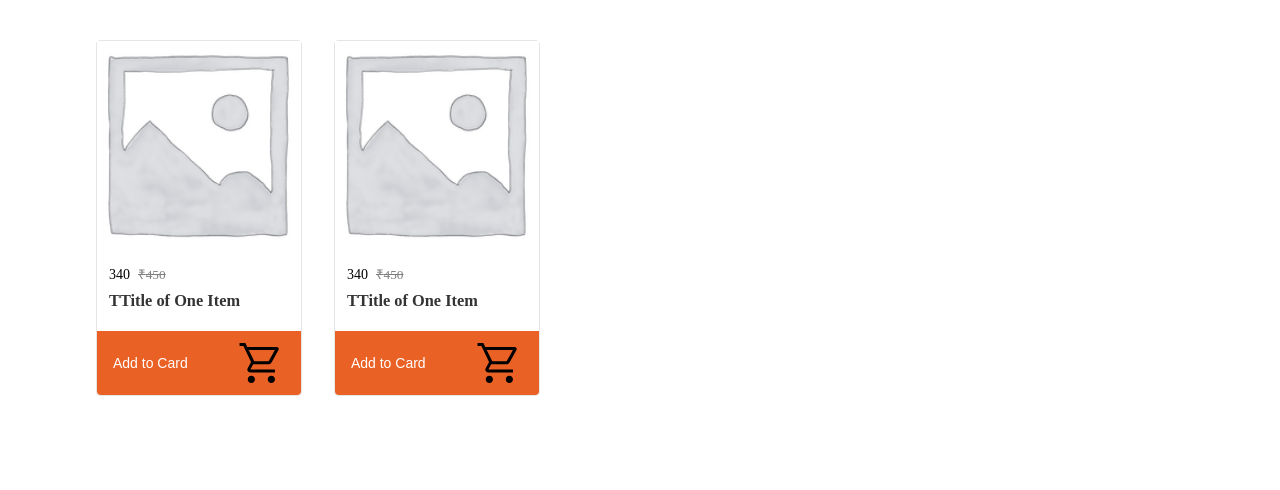
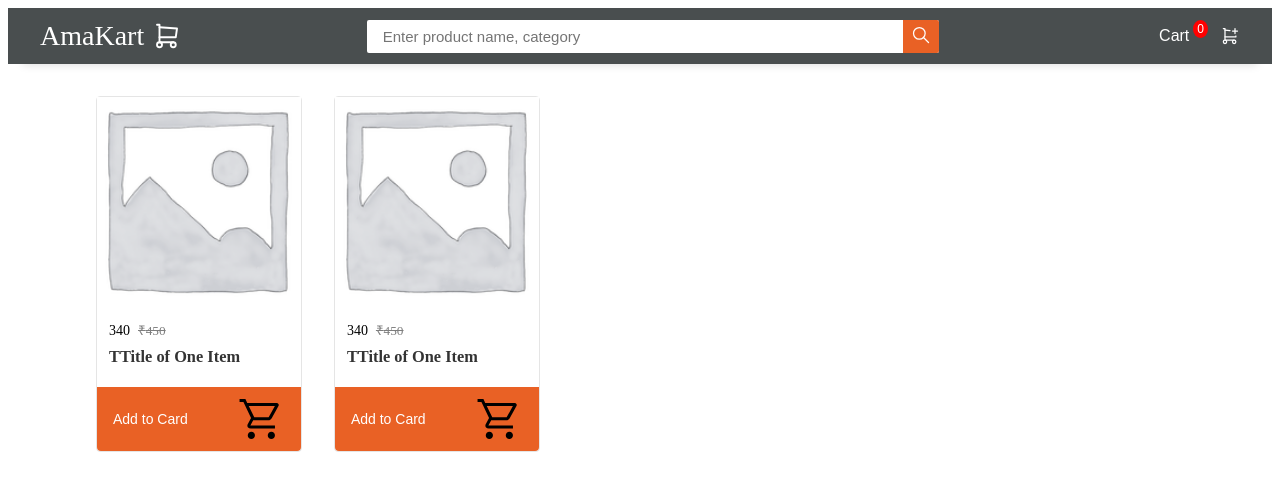
Before and after one commit to KanhaiyaJayas/E-Commerce, a React (Create React App) app: page / in a window 1280 px wide. Shown: the top 490 px of the page. Built offline with nearby package versions, Linux system fonts and the light colour scheme.

Commit message:
Ass 1 Add Header

```diff
--- a/src/App.js
+++ b/src/App.js
@@ -1,7 +1,9 @@
+import Header from "./components/Layout/header";
 import Products from "./components/Products/Products";
 function App() {
   return (
     <>
+      <Header />
       <Products />
     </>
   );
--- /dev/null
+++ b/src/components/Layout/header.js
@@ -0,0 +1,59 @@
+const Header = () => {
+    return (
+        <>
+         <header>
+        <div className="nav-brand">
+            <a to="/">
+                <span>AmaKart</span>
+                <svg xmlns="http://www.w3.org/2000/svg" className="icon icon-tabler icon-tabler-shopping-cart" width="30"
+                    height="30" viewBox="0 0 24 24" strokeWidth="1.5" stroke="white" fill="none" strokeLinecap="round"
+                    strokeLinejoin="round">
+                    <path stroke="none" d="M0 0h24v24H0z" fill="none" />
+                    <circle cx="6" cy="19" r="2" />
+                    <circle cx="17" cy="19" r="2" />
+                    <path d="M17 17h-11v-14h-2" />
+                    <path d="M6 5l14 1l-1 7h-13" />
+                </svg>
+            </a>
+        </div>
+        <div className="searchBox-container">
+            <form>
+                <input name="search" type="text"
+                    id="search" placeholder="Enter product name, category" />
+                <button type="submit">
+                    <svg xmlns="http://www.w3.org/2000/svg" className="icon icon-tabler icon-tabler-search" width="20"
+                        height="20" viewBox="0 0 24 24" strokeWidth="1.5" stroke="white" fill="none"
+                        strokeLinecap="round" strokeLinejoin="round">
+                        <path stroke="none" d="M0 0h24v24H0z" fill="none" />
+                        <circle cx="10" cy="10" r="7" />
+                        <line x1="21" y1="21" x2="15" y2="15" />
+                    </svg>
+                </button>
+            </form>
+            <svg xmlns="http://www.w3.org/2000/svg" className="icon icon-tabler icon-tabler-search" width="20"
+                height="20" viewBox="0 0 24 24" strokeWidth="1.5" stroke="white" fill="none" strokeLinecap="round"
+                strokeLinejoin="round">
+                <path stroke="none" d="M0 0h24v24H0z" fill="none" />
+                <circle cx="10" cy="10" r="7" />
+                <line x1="21" y1="21" x2="15" y2="15" />
+            </svg>
+        </div>
+        <div className="cart-container">
+            <button>
+                <span data-items={0}>Cart</span>
+                <svg xmlns="http://www.w3.org/2000/svg" className="icon icon-tabler icon-tabler-shopping-cart-plus" width="20" height="20" viewBox="0 0 24 24" strokeWidth="1.5" stroke="white" fill="none" strokeLinecap="round" strokeLinejoin="round">
+                    <path stroke="none" d="M0 0h24v24H0z" fill="none" />
+                    <circle cx="6" cy="19" r="2" />
+                    <circle cx="17" cy="19" r="2" />
+                    <path d="M17 17h-11v-14h-2" />
+                    <path d="M6 5l6.005 .429m7.138 6.573l-.143 .998h-13" />
+                    <path d="M15 6h6m-3 -3v6" />
+                </svg>
+            </button>
+        </div>
+    </header>
+        </>
+    )
+}
+
+export default Header;
--- a/src/index.scss
+++ b/src/index.scss
@@ -1,2 +1,3 @@
 @import "./styles/variables";
-@import "./styles/items.scss"
+@import "./styles/items.scss";
+@import "./styles/header.scss";
--- /dev/null
+++ b/src/styles/header.scss
@@ -0,0 +1,147 @@
+$header-background-color: rgba(28, 34, 36, 0.8);
+// $header-background-color: rgba(28, 34, 36, 0.75);
+// $header-background-color: rgba(98, 101, 102, 0.99);
+
+header {
+    margin: 0;
+    padding: 0 0px;
+    background-color: $header-background-color;
+    display: flex;
+    justify-content: space-between;
+    box-shadow: 0 15px 10px -15px #1111112b;
+    position: sticky;
+    z-index: 1024;
+    top: 0;
+}
+
+.nav-brand,
+.cart-container {
+    a, button {
+        display: flex;
+        align-items: center;
+        padding: 12px 32px;
+        text-decoration: none;
+        color: white;
+        font-size: 28px;
+
+        svg {
+            margin-left: 8px;
+            font-size: 30px;
+        }
+    }
+
+    &:hover {
+        background-color: rgba($color: $header-background-color, $alpha: 0.5);
+    }
+}
+
+.cart-container {
+    display: flex;
+
+    a, button {
+        margin: auto;
+        background-color: unset;
+        border: unset;
+        cursor: pointer;
+        font-size: 16px;
+
+        span {
+            &:first-child {
+                padding-right: 8px;
+
+                &[data-items]::after {
+                    position: relative;
+                    content: attr(data-items);
+                    font-size: 12px;
+                    background-color: red;
+                    padding: 2px 4px;
+                    border-radius: 50%;
+                    top: -8px;
+                    right: -4px;
+                }
+            }
+        }
+    }
+}
+
+.searchBox-container {
+    align-self: center;
+    flex-grow: 1;
+
+    form {
+        position: relative;
+        display: flex;
+        max-width: 100%;
+        margin: 0 80px;
+        justify-content: center;
+
+        input {
+            flex-grow: 1;
+            padding: 8px 56px 8px 16px;
+            border: transparent;
+            border-radius: 2px;
+            width: 100%;
+            font-size: 15px;
+            color: rgba(128, 128, 128, 0.897);
+            outline: rgba($color: $header-background-color, $alpha: 0.5);
+            max-width: 500px;
+        }
+
+        button[type="submit"] {
+            background-color: rgb(233, 97, 37);
+            position: relative;
+            right: 36px;
+            padding-right: 8px !important;
+            padding-left: 8px !important;
+            border: unset;
+            border-top-right-radius: 2px;
+            border-bottom-right-radius: 2px;
+            cursor: pointer;
+        }
+    }
+    form + svg {
+        display: none;
+    }
+}
+
+// Media Queries
+@media screen and (max-width:768px) {
+
+    .nav-brand,
+    .cart-container {
+        a, button {
+            font-size: 22px;
+            padding: 14px 16px;
+        }
+    }
+
+    .cart-container {
+        a, button {
+            font-size: 16px;
+        }
+    }
+
+    .searchBox-container {
+        form {
+            margin: 0 0px;
+        }
+    }
+}
+
+@media screen and (max-width:450px) {
+    .cart-container {
+        a span:first-child,
+        button span:first-child {
+            display: none;
+        }
+    }
+    .searchBox-container {
+        form {
+            display: none;
+        }
+        form + svg {
+            margin-left: auto;
+            display: block;
+        }
+    }
+}
```
